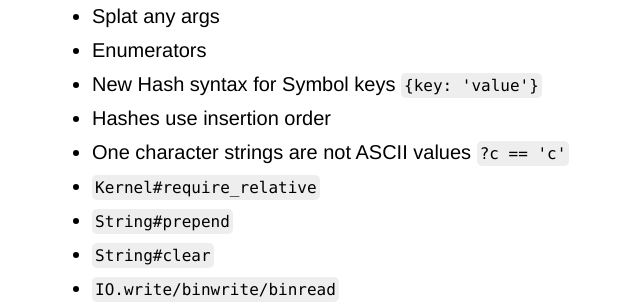
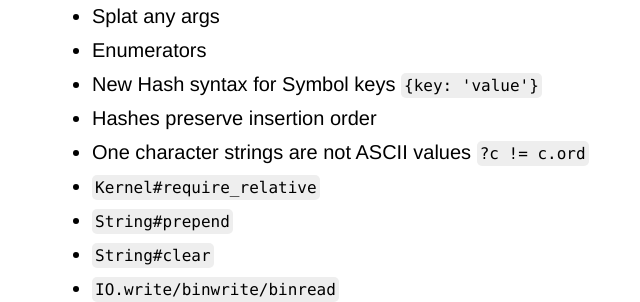
Before and after one commit to Maumagnaguagno/maumagnaguagno.github.io, a Jekyll site: the page built from ruby-versions.md, in a window 1280 px wide and 900 px high, scrolled down 708 px. Shown: the part 153-455 px from the top of the window, without its empty margins (208-848 px from the left). Built offline with Jekyll 4.4.1, drawn with Linux system fonts in a browser that asks for light colours; our own code applies the rules of GitHub Pages for plain Markdown files.

Commit message:
Improve Ruby Versions 1.9 section

```diff
--- a/ruby-versions.md
+++ b/ruby-versions.md
@@ -29,8 +29,8 @@ This is a reminder of how Ruby evolved through time.
 - Splat any args
 - Enumerators
 - New Hash syntax for Symbol keys ``{key: 'value'}``
-- Hashes use insertion order
-- One character strings are not ASCII values ``?c == 'c'``
+- Hashes preserve insertion order
+- One character strings are not ASCII values ``?c != c.ord``
 - ``Kernel#require_relative``
 - ``String#prepend``
 - ``String#clear``
```
